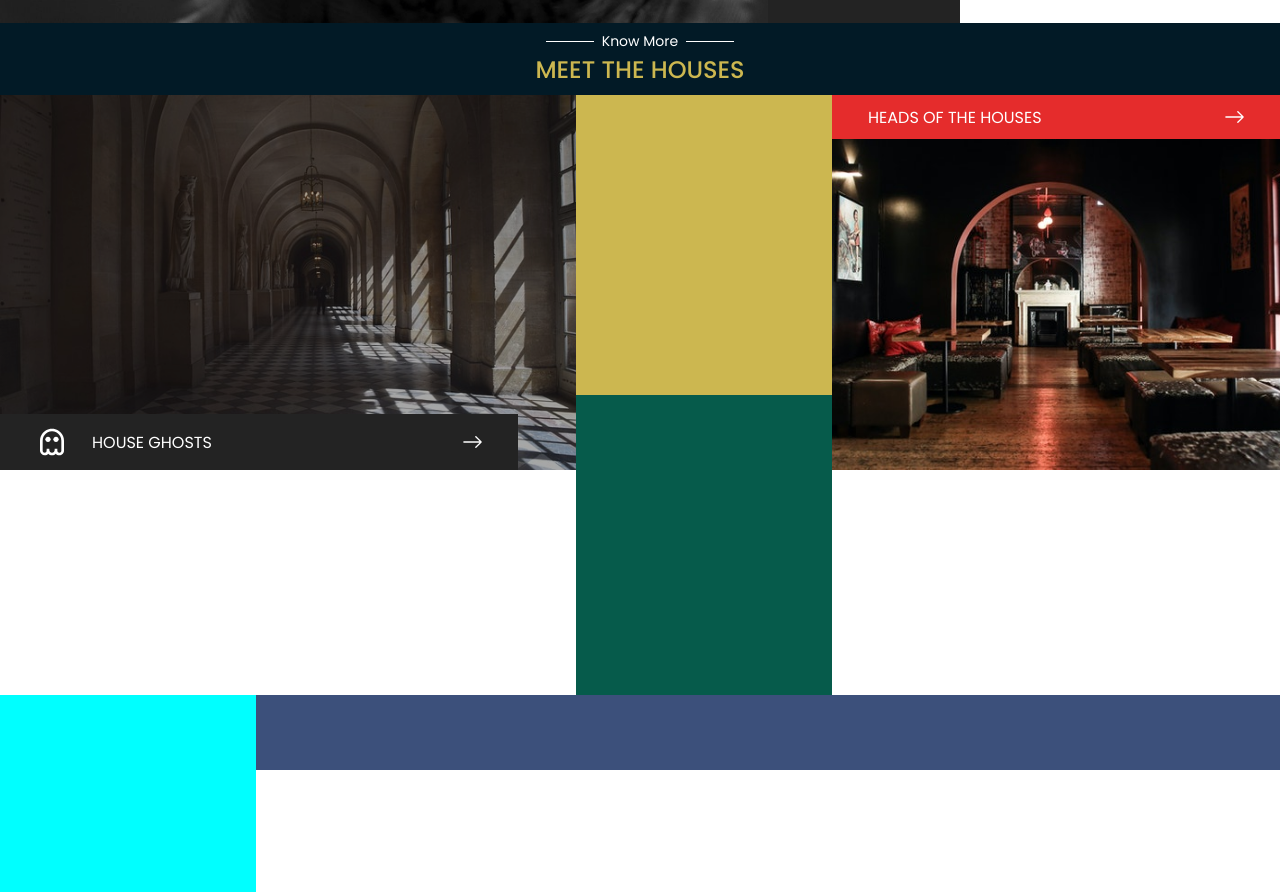
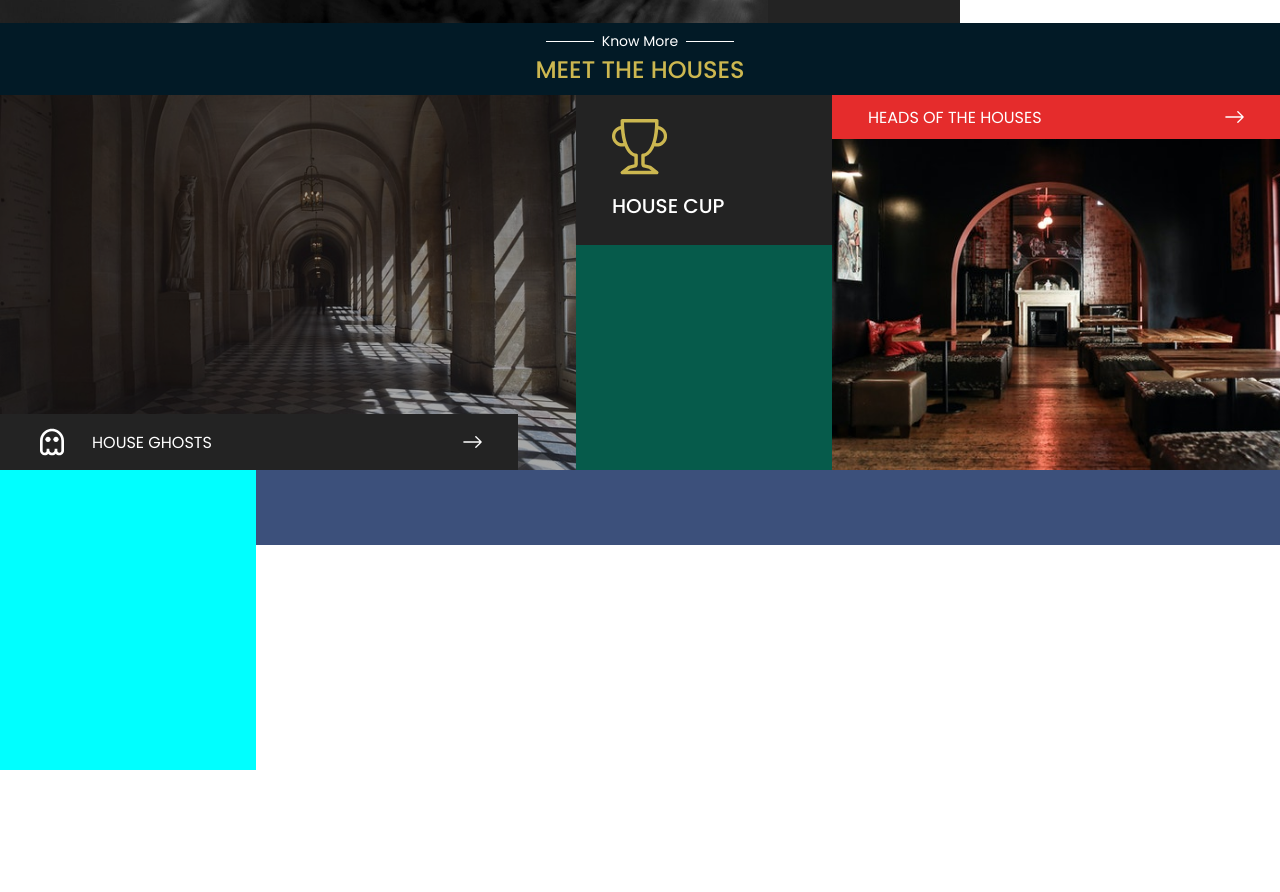
Before and after one commit to Pedro-Henrique-Ferreti/hogwarts-school, a Nuxt app: page / in a window 1280 px wide. Shown: the part 1599-2491 px from the top of the page. After the commit the page ends 2369 px from the top, so only its background shows below. Built offline with nearby package versions, Linux system fonts and the light colour scheme; a web font is replaced by a local one.

Commit message:
Created the card House Cup

```diff
--- a/components/SectionHouses.vue
+++ b/components/SectionHouses.vue
@@ -4,8 +4,8 @@
     <div class="houses__top-row">
       <CardHouseGhosts />
       <div class="houses__small-cards-wrapper">
-        <CardHouseCup />
         <CardSortingHat />
+        <CardHouseCup class="houses__card-house-cup" />
       </div>
       <CardHouseHeads class="houses__card-house-heads" />
     </div>
@@ -61,8 +61,13 @@ export default {
   }
   &__small-cards-wrapper {
     @media (min-width: $large-tablet-portrait-up) and (max-width: $desktop-up) {
-      display: flex;
+      display: grid;
+      grid-template-columns: 1fr 1fr;
       grid-column: 1 / 3;
+    }
+    @media (min-width: $desktop-up) {
+      display: grid;
+      grid-template-rows: 40% 60%;
     }
   }
   &__bottom-row {
@@ -79,5 +84,10 @@ export default {
       grid-column: 1 / 5;
     }
   }
+  &__card-house-cup {
+    @media (min-width: $desktop-up) {
+      grid-row: 1 / 2;
+    }
+  }
 }
 </style>
--- a/components/SectionHousesCardHouseCup.vue
+++ b/components/SectionHousesCardHouseCup.vue
@@ -1,17 +1,54 @@
 <template>
-  <div class="card-house-cup"></div>
+  <a class="card-house-cup" href="#">
+    <div class="card-house-cup__content">
+      <IconTrophy class="card-house-cup__icon" />
+      <h3 class="card-house-cup__title">House Cup</h3>
+    </div>
+  </a>
 </template>
 
 <script>
+import IconTrophy from '@/assets/images/icons/Trophy.vue';
+
 export default {
   name: 'SectionHousesCardHouseCup',
+  components: {
+    IconTrophy,
+  },
 };
 </script>
 
 <style lang="scss" scoped>
 .card-house-cup {
-  background-color: $golden-1;
-  width: 100%;
-  height: 300px;
+  display: block;
+  padding: $spacing__mobile;
+  background-color: $gray-2;
+  &__content {
+    display: flex;
+    gap: 16px;
+    align-items: center;
+  }
+  &__icon {
+    fill: $golden-1;
+    height: 48px;
+  }
+  &__title {
+    color: $white;
+    font-size: 20px;
+    font-weight: $font-medium;
+    text-transform: uppercase;
+  }
+  @media (min-width: $large-tablet-portrait-up) {
+    display: flex;
+    align-items: center;
+    padding: 0 $spacing__desktop;
+    &__content {
+      flex-direction: column;
+      align-items: flex-start;
+    }
+    &__icon {
+      height: 56px;
+    }
+  }
 }
 </style>
--- a/components/SectionHousesCardSortingHat.vue
+++ b/components/SectionHousesCardSortingHat.vue
@@ -12,6 +12,6 @@ export default {
 .card-sorting-hat {
   background-color: $green-1;
   width: 100%;
-  height: 300px;
+  min-height: 150px;
 }
 </style>
```
